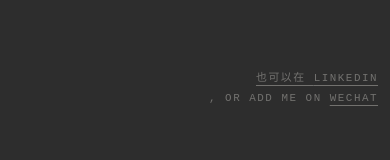
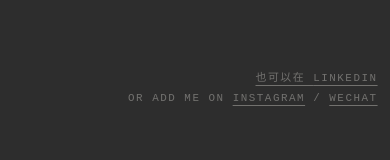
Before and after one commit to Icygrey/tao_portfolio, a Next.js app: page /zh in a window 390 px wide. Shown: the part 3371-3531 px from the top of the page. Built offline with nearby package versions, Linux system fonts and the light colour scheme; no server answers; the database is empty.

Commit message:
feat: add ins contact

```diff
--- a/components/pages/HomePage.module.css
+++ b/components/pages/HomePage.module.css
@@ -371,6 +371,10 @@
 	display: inline;
 }
 
+.footerSocialHandles {
+	white-space: nowrap;
+}
+
 .footerHoverTrigger {
 	position: relative;
 	display: inline-flex;
@@ -493,7 +497,7 @@
 	}
 
 	.footerSocial {
-		max-width: 16.5rem;
+		max-width: 21.5rem;
 		white-space: normal;
 		line-height: 1.55;
 	}
@@ -501,6 +505,7 @@
 	.footerSecondaryContact {
 		display: block;
 		margin-top: 0.2rem;
+		white-space: nowrap;
 	}
 
 	.footerMarquee {
--- a/components/pages/HomePage.tsx
+++ b/components/pages/HomePage.tsx
@@ -526,7 +526,7 @@ export function HomePage({ locale }: { locale: Locale }) {
 					resetTargetTransform(activeMagneticTarget);
 					activeMagneticTarget = nextTarget;
 					setCursorVariant(
-						nextTarget ? nextTarget.dataset.cursorVariant ?? "default" : null,
+						nextTarget ? (nextTarget.dataset.cursorVariant ?? "default") : null,
 					);
 
 					if (!nextTarget) {
@@ -558,9 +558,7 @@ export function HomePage({ locale }: { locale: Locale }) {
 					});
 				};
 
-				const handlePointerMove = (
-					event: PointerEvent | MouseEvent,
-				) => {
+				const handlePointerMove = (event: PointerEvent | MouseEvent) => {
 					pointer.x = event.clientX;
 					pointer.y = event.clientY;
 					syncHoveredTarget();
@@ -858,9 +856,21 @@ export function HomePage({ locale }: { locale: Locale }) {
 							>
 								{content.home.footerSocialLabel.split("LINKEDIN")[0]}LINKEDIN
 							</a>
-							{content.home.footerSocialLabel.includes("WHATSAPP") ? (
-								<span className={styles.footerSecondaryContact}>
-									{", OR ADD ME ON "}
+							<span className={styles.footerSecondaryContact}>
+								{" OR ADD ME ON "}
+								<span className={styles.footerSocialHandles}>
+									<a
+										className={styles.footerSocialLink}
+										href="https://instagram.com/thuang0209"
+										target="_blank"
+										rel="noreferrer"
+										data-cursor-target
+										data-cursor-variant="link"
+										data-magnetic-strength="0.1"
+									>
+										INSTAGRAM
+									</a>{" "}
+									/{" "}
 									<span
 										className={[
 											styles.footerSocialLink,
@@ -884,7 +894,7 @@ export function HomePage({ locale }: { locale: Locale }) {
 										</span>
 									</span>
 								</span>
-							) : null}
+							</span>
 						</p>
 					</div>
 				</div>
--- a/data/site-content.ts
+++ b/data/site-content.ts
@@ -200,9 +200,10 @@ export const siteContent: Record<Locale, LocaleContent> = {
 				},
 			],
 			footerMailLabel: "MAIL TO THUANG0209@OUTLOOK.COM\nFOR COLLABORATION",
-			footerSocialLabel: "LET'S CONNECT ON LINKEDIN, OR TEXT ME ON WHATSAPP",
+			footerSocialLabel:
+				"LET'S CONNECT ON LINKEDIN, OR ADD ME ON INSTAGRAM / WECHAT",
 			footerPrompt: "LET'S GET CREATIVE.",
-			footerLegal: "LEGAL NOTICE",
+			footerLegal: "LEGAL",
 		},
 		timeline: {
 			label: "Timeline",
@@ -402,7 +403,7 @@ export const siteContent: Record<Locale, LocaleContent> = {
 			],
 			footerMailLabel: "发送邮件到 THUANG0209@OUTLOOK.COM\n以进行合作",
 			footerSocialLabel:
-				"也可以在 LINKEDIN 上联系我，或通过 WHATSAPP 给我发消息",
+				"也可以在 LINKEDIN 上联系我，或在 INSTAGRAM / WECHAT 上找到我",
 			footerPrompt: "一起做点有意思的。",
 			footerLegal: "法律声明",
 		},
```
